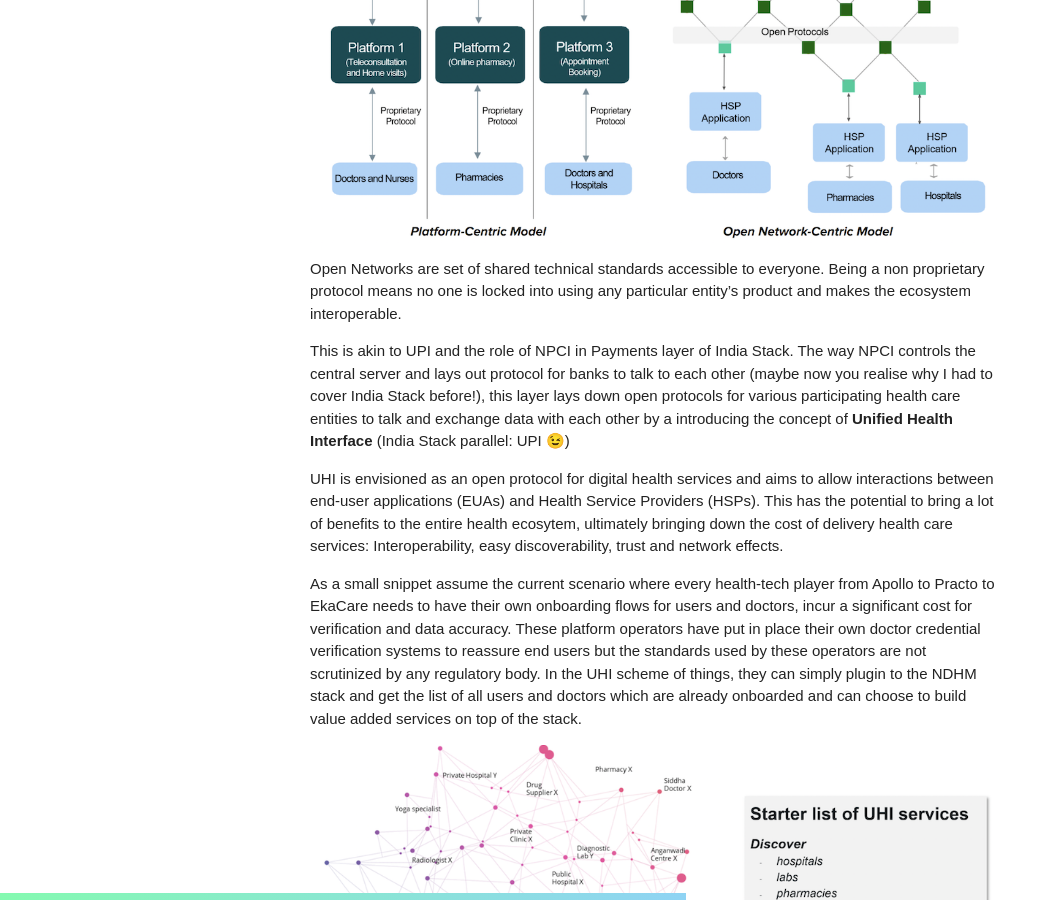
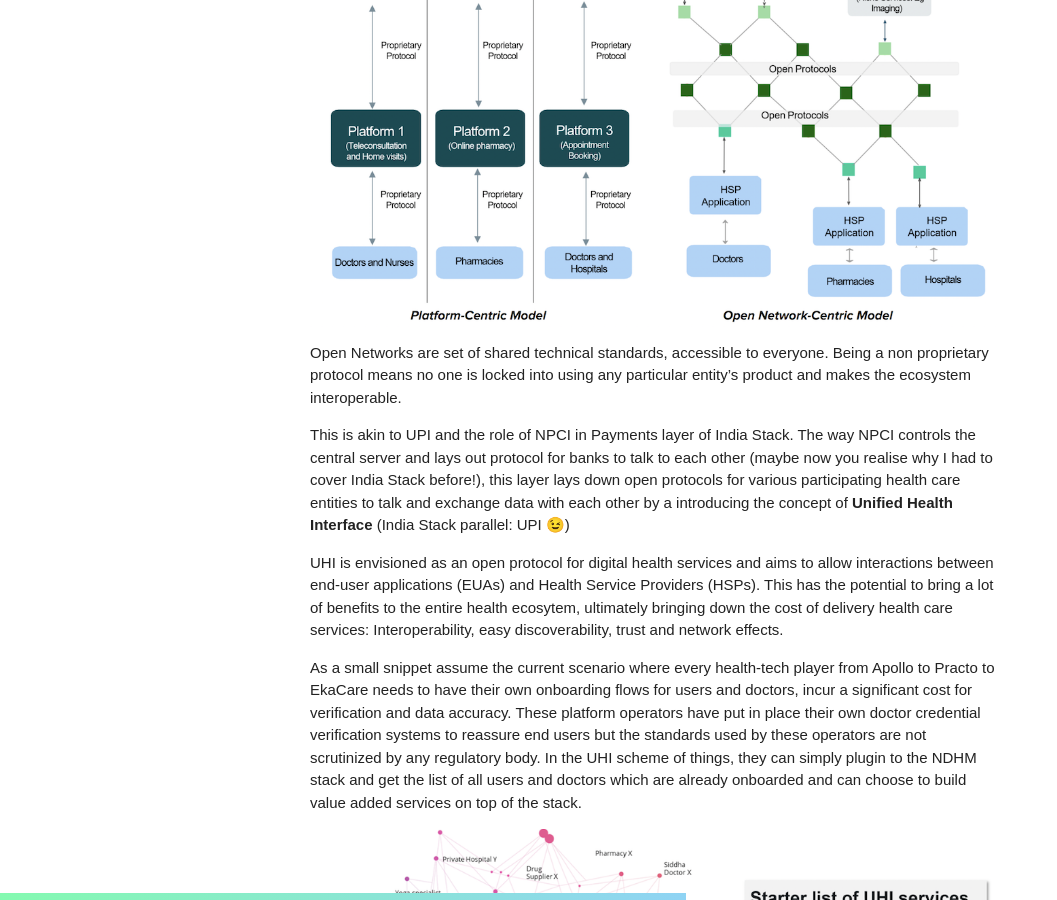
Before and after one commit to product-noob/product-noob.github.io, a Jekyll site: the page built from _posts/2022-01-12-National Health Stack.md, in a window 1280 px wide and 900 px high, scrolled down 5887 px. Shown: the whole window, without its empty margins (0-1057 px from the left). Built offline with Jekyll 4.4.1, drawn with Linux system fonts in a browser that asks for light colours; some of the changed text lies outside the part shown.

Commit message:
updated the blog a bit

```diff
--- a/_posts/2022-01-12-National Health Stack.md
+++ b/_posts/2022-01-12-National Health Stack.md
@@ -129,7 +130,7 @@ patients and healthcare providers. Some of the key components of this layer are:
     ![Health Services Interface](/images/Health_Stack_3.png)
 
 
-    Open Networks are set of shared technical standards accessible to everyone. Being a non proprietary protocol means no one is locked into using any particular entity’s product and makes the ecosystem interoperable.
+    Open Networks are set of shared technical standards, accessible to everyone. Being a non proprietary protocol means no one is locked into using any particular entity’s product and makes the ecosystem interoperable.
 
     This is akin to UPI and the role of NPCI in Payments layer of India Stack. The way NPCI controls the central server and lays out protocol for banks to talk to each other (maybe now you realise why I had to cover India Stack before!), this layer lays down open protocols for various participating health care entities to talk and exchange data with each other by a introducing the concept of **Unified Health Interface** (India Stack parallel: UPI 😉)
 
```
Also changed, not shown: other parts of _posts/2022-01-12-National Health Stack.md (+4 -3 lines).
